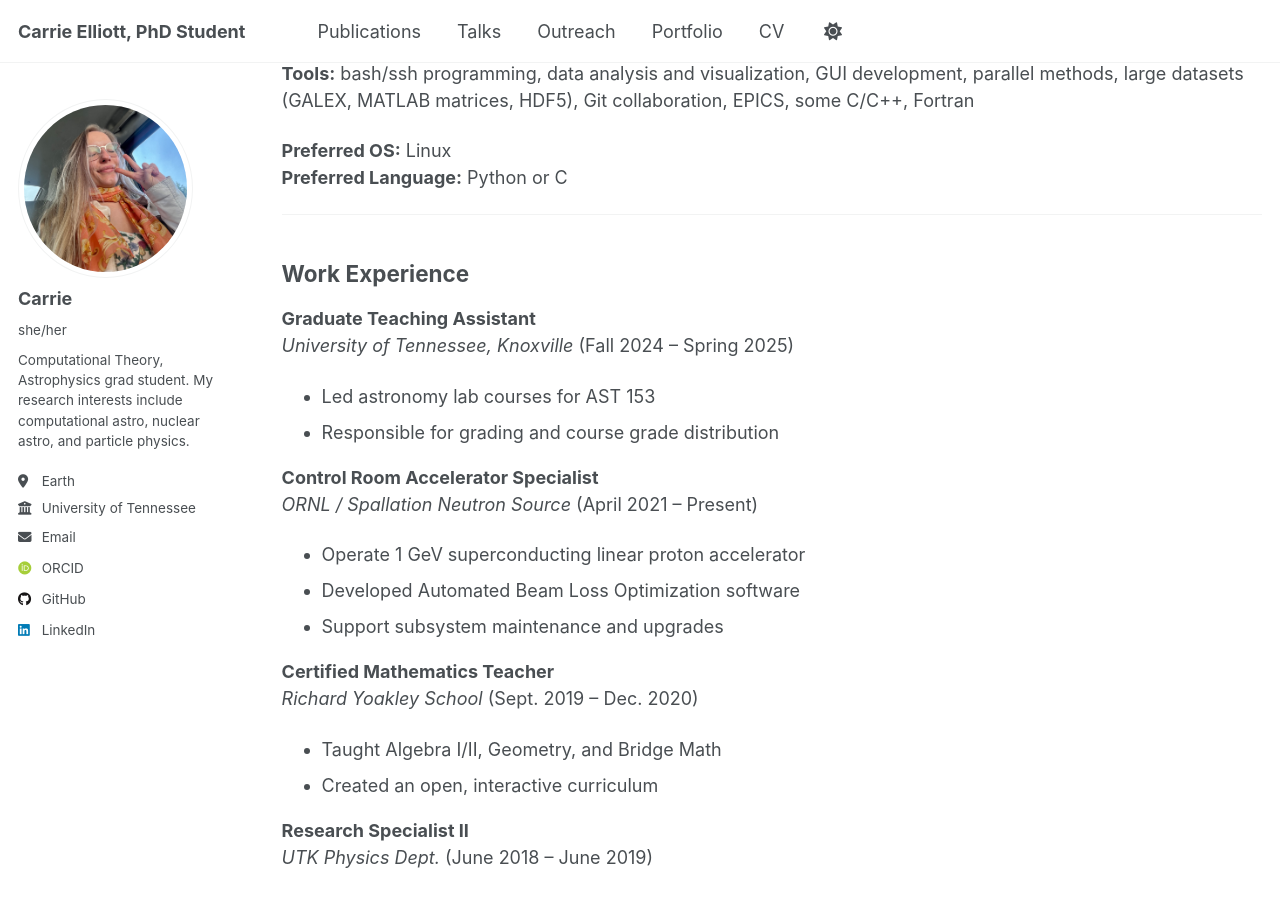
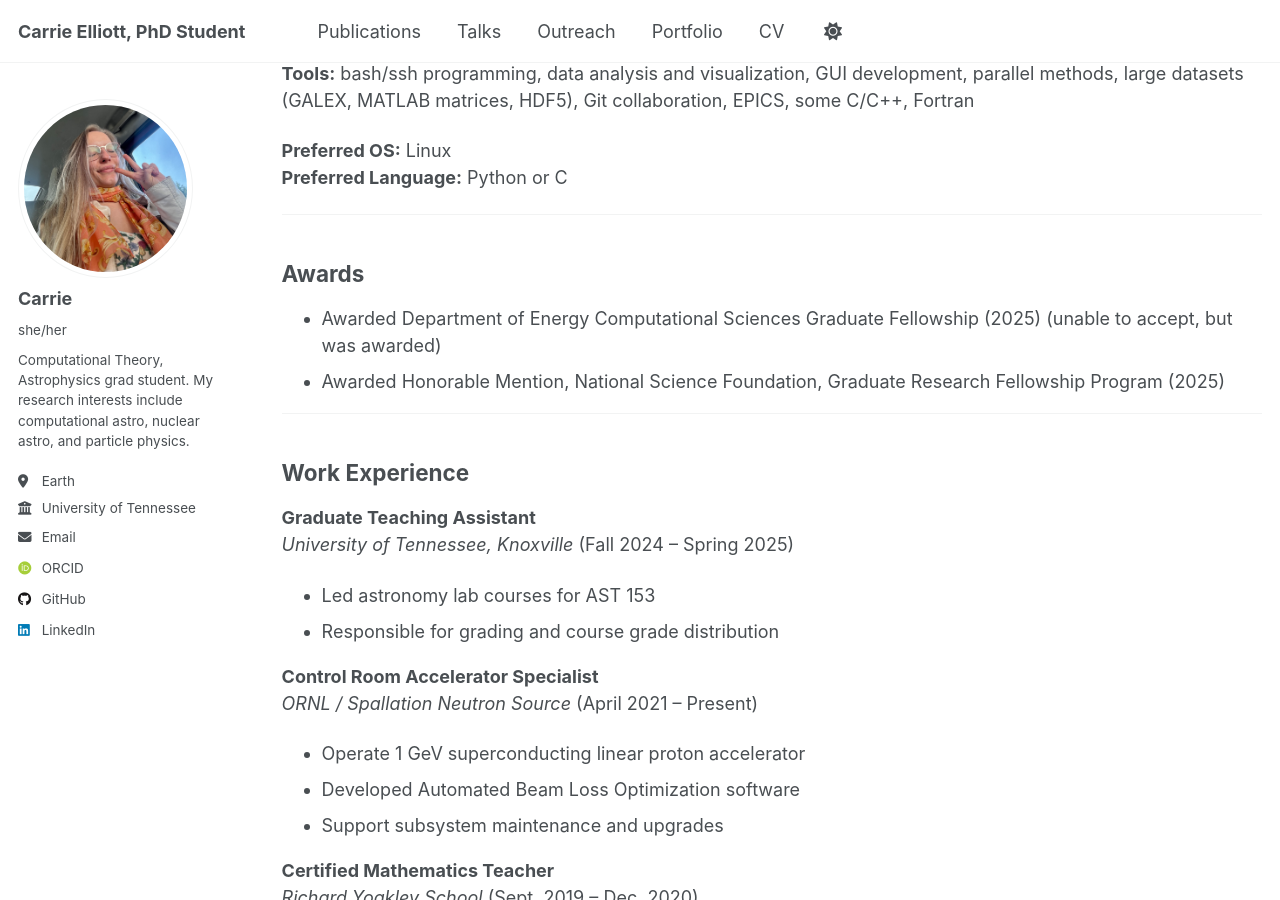
Before and after one commit to cellio00/cellio00.github.io, a Jekyll site: the page built from _pages/cv.md, in a window 1280 px wide and 900 px high, scrolled down 712 px. Built offline with Jekyll 4.4.1, drawn with Linux system fonts in a browser that asks for light colours; some web fonts are replaced.

Commit message:
Updates to homepage, etc.

```diff
--- a/_pages/cv.md
+++ b/_pages/cv.md
@@ -40,6 +40,12 @@ Concentration: Computational Physics
 **Preferred Language:** Python or C
 
 ---
+## Awards
+
+- Awarded Department of Energy Computational Sciences Graduate Fellowship (2025) (unable to accept, but was awarded)
+- Awarded Honorable Mention, National Science Foundation, Graduate Research Fellowship Program (2025)
+
+---
 
 ## Work Experience
 
```
Also changed, not shown: index.md (+7 -3 lines).
